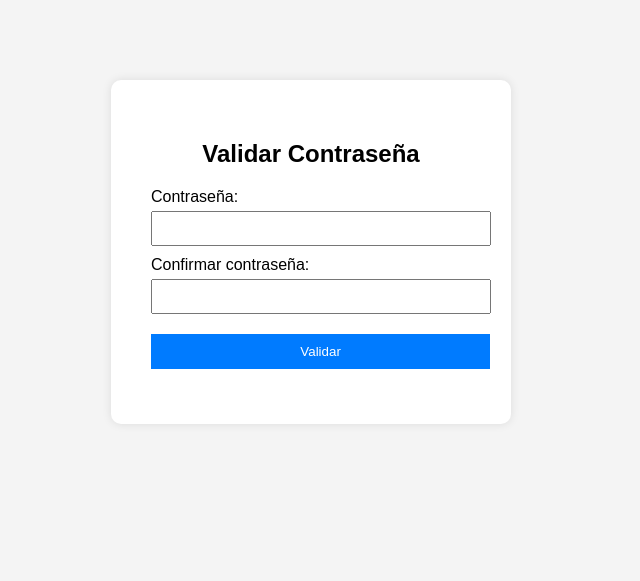
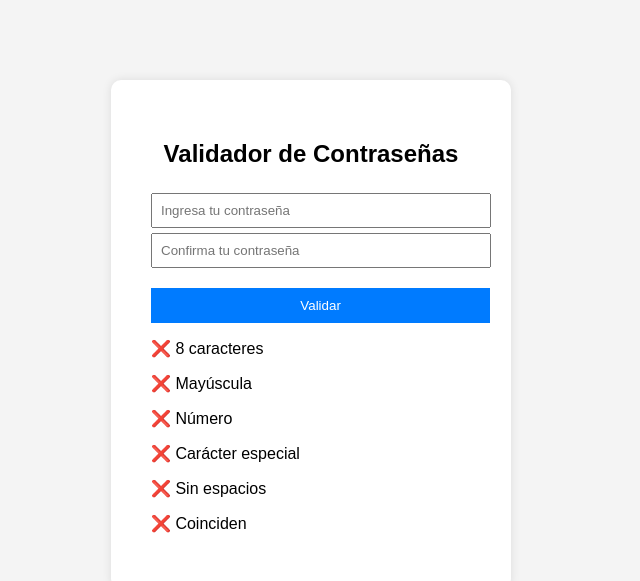
Before and after one commit to oscarvega442/sitio_web_SC_proyecto_2, a plain HTML site: page index.html in a window 1280 px wide. Shown: the whole page, without its empty margins (329-969 px from the left). Drawn offline with Linux system fonts and the light colour scheme.

Commit message:
Enhance password validation UI and functionality
Updated password validation form with placeholders and added validation rules.

```diff
--- a/index.html
+++ b/index.html
@@ -8,15 +8,29 @@
 <body>
 
 <div class="container">
-    <h2>Validar Contraseña</h2>
+    <h2>Validador de Contraseñas</h2>
 
-    <label for="password">Contraseña:</label>
-    <input type="password" id="password">
-
-    <label for="confirmPassword">Confirmar contraseña:</label>
-    <input type="password" id="confirmPassword">
+    <input type="password" id="password" placeholder="Ingresa tu contraseña">
+    <input type="password" id="confirmPassword" placeholder="Confirma tu contraseña">
 
     <button onclick="validar()">Validar</button>
+
+    <!-- Barra -->
+    <div class="barra">
+        <div id="progreso"></div>
+    </div>
+
+    <p id="nivel"></p>
+
+    <!-- Reglas -->
+    <div class="reglas">
+        <p id="r1">❌ 8 caracteres</p>
+        <p id="r2">❌ Mayúscula</p>
+        <p id="r3">❌ Número</p>
+        <p id="r4">❌ Carácter especial</p>
+        <p id="r5">❌ Sin espacios</p>
+        <p id="r6">❌ Coinciden</p>
+    </div>
 
     <div id="resultado"></div>
 </div>
```
